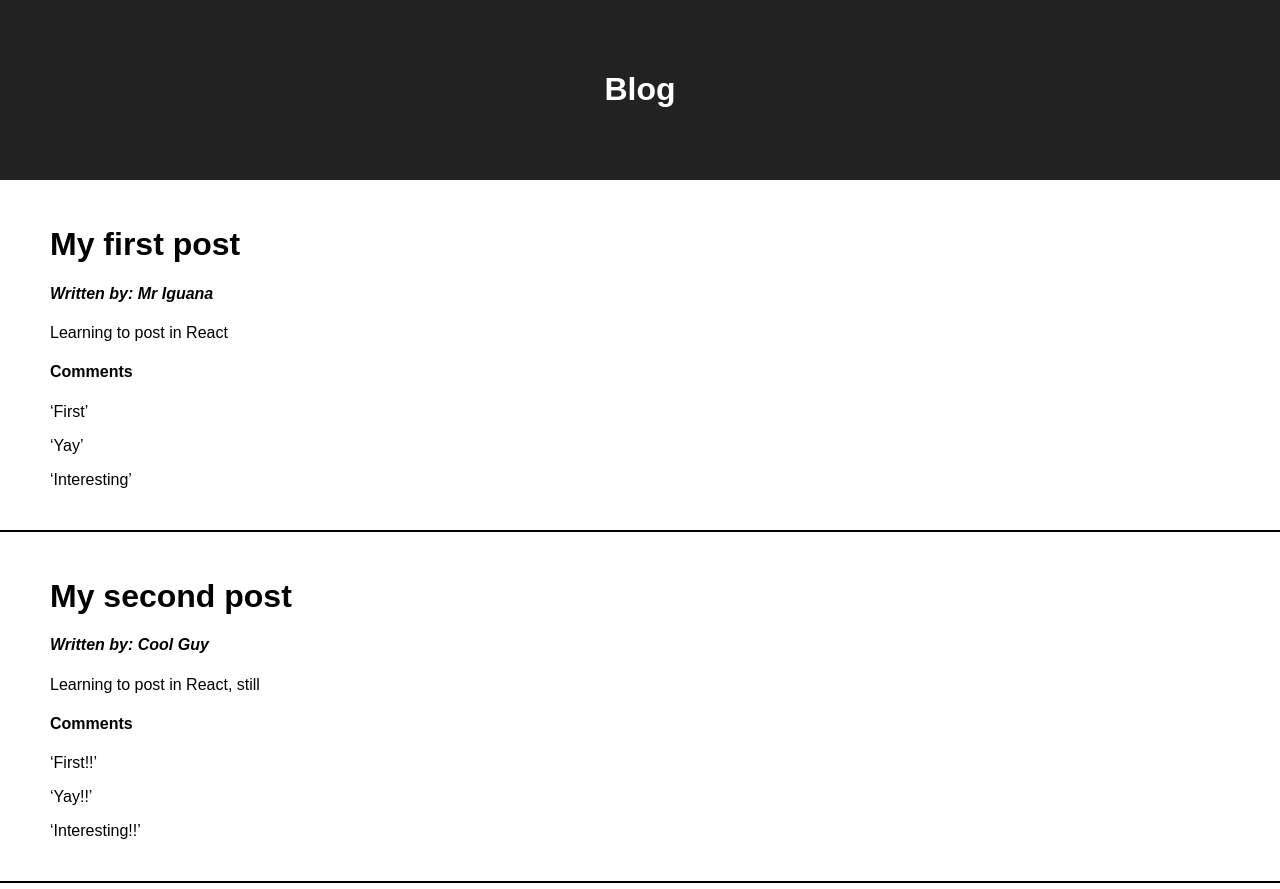
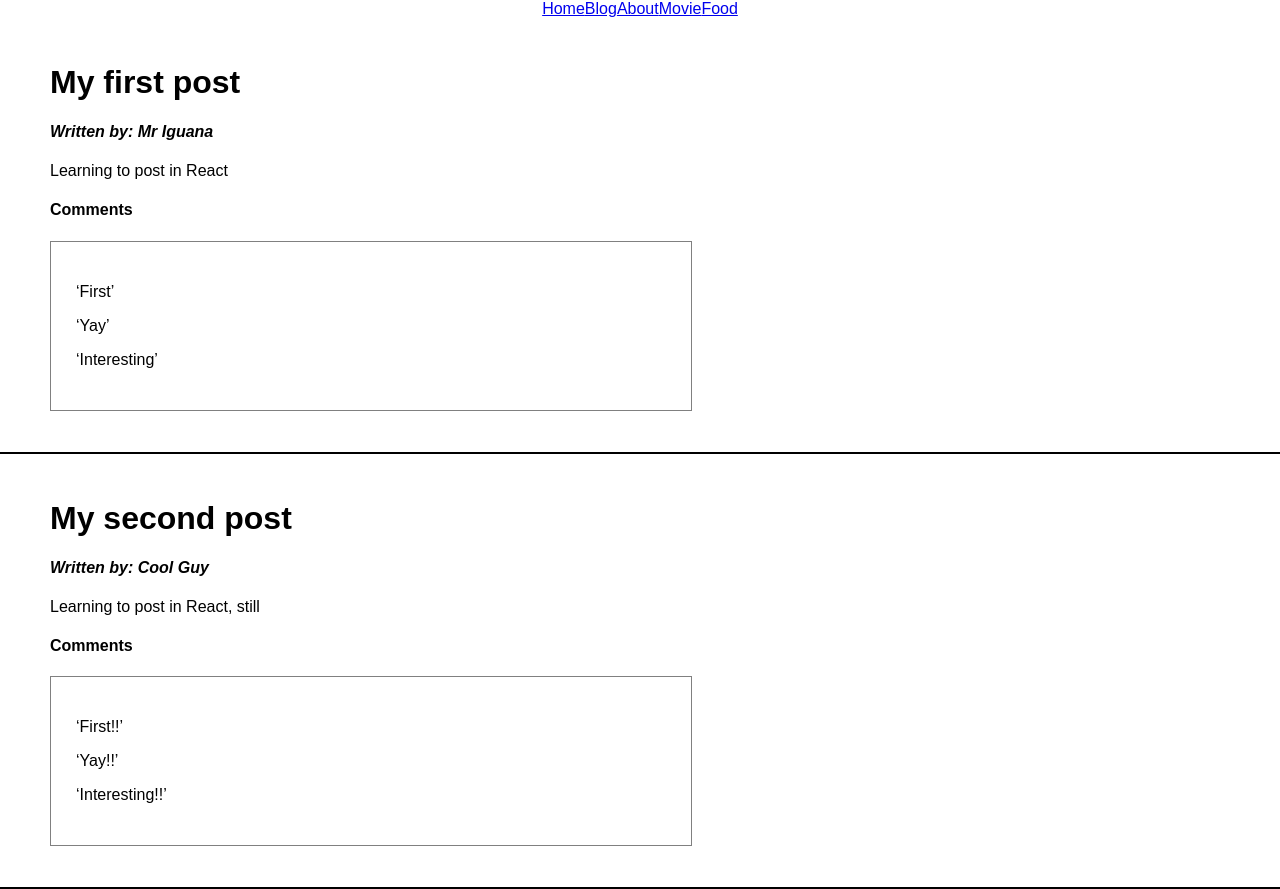
Before and after one commit to jacquelynmarcella/react_blog, a React (Create React App) app: page /blog in a window 1280 px wide. Built offline with nearby package versions, Linux system fonts and the light colour scheme.

Commit message:
Got blog routes working and props passing through to blog page

```diff
--- a/package.json
+++ b/package.json
@@ -5,6 +5,7 @@
   "dependencies": {
     "react": "^16.2.0",
     "react-dom": "^16.2.0",
+    "react-router-dom": "^4.2.2",
     "react-scripts": "1.1.0"
   },
   "scripts": {
--- /dev/null
+++ b/src/About.js
@@ -0,0 +1,14 @@
+import React, { Component } from 'react';
+import './App.css';
+
+class About extends Component {
+  render() {
+    return (
+      <div>
+        <p>About</p>
+      </div>
+    );
+  }
+}
+
+export default About;
--- a/src/App.css
+++ b/src/App.css
@@ -27,6 +27,12 @@
   padding: 25px 50px;
 }
 
+.comments {
+  border: 1px solid grey;
+  width: 50%;
+  padding: 25px;
+}
+
 @keyframes App-logo-spin {
   from { transform: rotate(0deg); }
   to { transform: rotate(360deg); }
--- a/src/App.js
+++ b/src/App.js
@@ -1,32 +1,49 @@
 import React, { Component } from 'react';
 import logo from './logo.svg';
 import './App.css';
-import Comment from './Comments.js'
+
+import {
+  BrowserRouter as Router,
+  Route,
+  Link
+} from 'react-router-dom';
+
+//Importing components
+import Food from './Food.js';
+import Movie from './Movie.js';
+import Blog from './Blog.js';
+import About from './About.js';
+import Home from './Home.js';
+import Comment from './Comments.js';
 import Author from './Author.js';
 
-class Post extends Component {
+class App extends Component {
+
   render() {
-      const allPosts = this.props.posts.map( post => {
-        return (
-          <div class="post">
-            <h1 className="Title">{post.title}</h1>
-            <Author author={post.author} />
-            <p className="Post-intro">
-              {post.content}
-            </p>
-            <Comment comments={post.comments} />
-          </div>
-        );
-      })
     return (
       <div className="App">
-        <header className="App-header">
-          <h1>Blog</h1>
-        </header>
-        {allPosts}
+      <Router>
+        <div>
+          <nav>
+            <Link to="/">Home</Link>
+            <Link to="/blog">Blog</Link>
+            <Link to="/about">About</Link>
+            <Link to="/movie">Movie</Link>
+            <Link to="/food">Food</Link>
+          </nav>
+          <Route exact path="/" component={Home} />
+          <Route path="/blog" component={
+            () => (<Blog posts={this.props.posts} />
+              )} />
+          <Route path="/about" component={About} />
+          <Route path="/food" component={Food} />
+          <Route path="/movie" component={Movie} />
+        </div>
+      </Router>
+   {/*     {allPosts}*/}
       </div>
     );
   }
 }
 
-export default Post;
+export default App;
--- /dev/null
+++ b/src/Blog.js
@@ -0,0 +1,28 @@
+import React, { Component } from 'react';
+import './App.css';
+import Comment from './Comments.js';
+import Author from './Author.js';
+
+class Blog extends Component {
+  render() {
+  	      const allPosts = this.props.posts.map( post => {
+        return (
+          <div class="post">
+            <h1 className="Title">{post.title}</h1>
+            <Author author={post.author} />
+            <p className="Post-intro">
+              {post.content}
+            </p>
+            <Comment comments={post.comments} />
+          </div>
+        );
+      })
+    return (
+      <div>
+      	{allPosts}
+      </div>
+    );
+  }
+}
+
+export default Blog;
--- a/src/Comments.js
+++ b/src/Comments.js
@@ -8,7 +8,7 @@ class Comment extends Component {
 		return (
 			<div>
 			<h4>Comments</h4>
-			<p>{ allComments }</p>
+			<p className="comments">{ allComments }</p>
 			</div>
 		);
 	}
--- /dev/null
+++ b/src/Food.js
@@ -0,0 +1,14 @@
+import React, { Component } from 'react';
+import './App.css';
+
+class Food extends Component {
+  render() {
+    return (
+      <div>
+      	<p>Food</p>
+      </div>
+    );
+  }
+}
+
+export default Food;
--- /dev/null
+++ b/src/Home.js
@@ -0,0 +1,14 @@
+import React, { Component } from 'react';
+import './App.css';
+
+class Home extends Component {
+  render() {
+    return (
+      <div>
+        <p>Home</p>
+      </div>
+    );
+  }
+}
+
+export default Home;
--- /dev/null
+++ b/src/Movie.js
@@ -0,0 +1,14 @@
+import React, { Component } from 'react';
+import './App.css';
+
+class Movie extends Component {
+  render() {
+    return (
+      <div>
+        <p>Movie</p>
+      </div>
+    );
+  }
+}
+
+export default Movie;
--- a/src/index.js
+++ b/src/index.js
@@ -1,8 +1,7 @@
 import React from 'react';
 import ReactDOM from 'react-dom';
 import './index.css';
-import Post from './App';
-import Author from './Author';
+import App from './App';
 import registerServiceWorker from './registerServiceWorker';
 
 let posts = [{
@@ -26,5 +25,5 @@ let posts = [{
   	]
 }]
 
-ReactDOM.render(<Post posts={posts} />, document.getElementById('root'));
+ReactDOM.render(<App posts={posts} />, document.getElementById('root'));
 registerServiceWorker();
```
Also changed, not shown: 1 other file (tests, documents, lock files or other folders).
